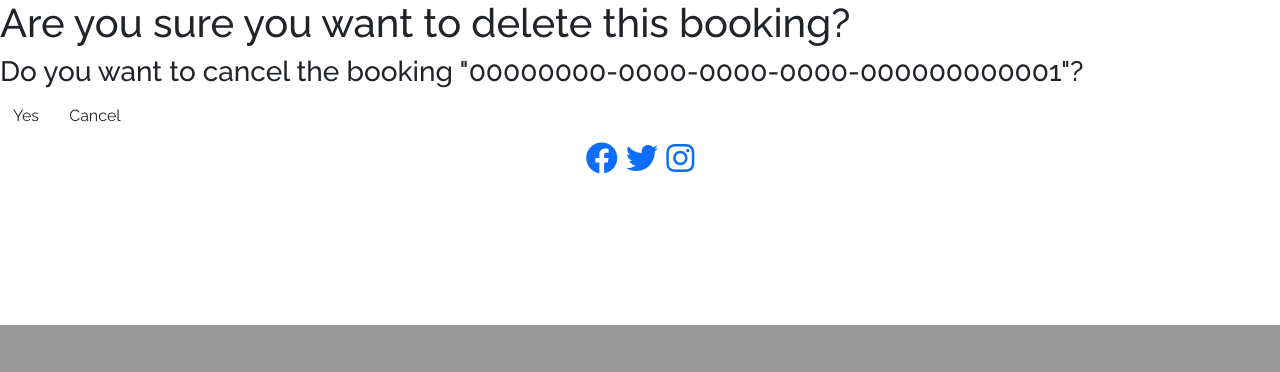
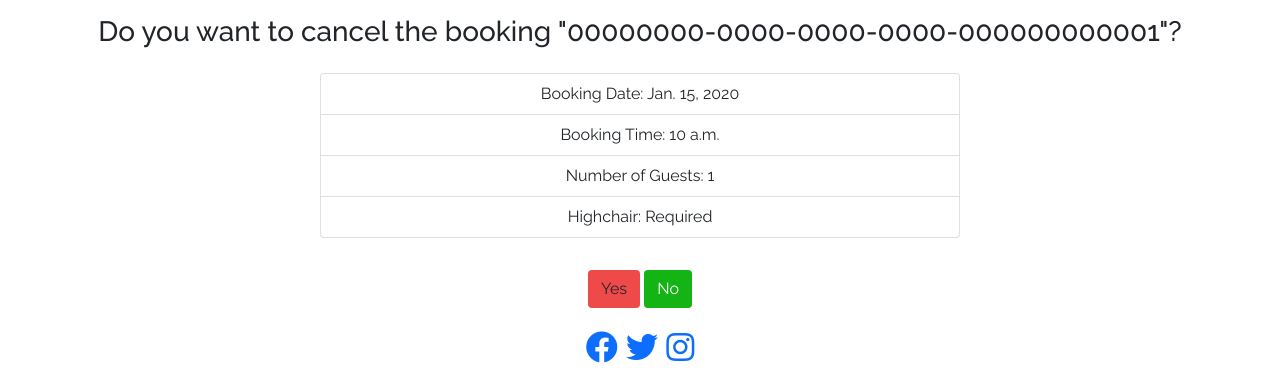
Before and after one commit to CW1224/reserve-a-place, a Django app: page /delete_booking/00000000-0000-0000-0000-000000000001/ in a window 1280 px wide. Shown: the part 475-847 px from the top of the page. Before the commit the page ends 800 px from the top, so only its background shows below. Run offline with Django 3.2, Linux system fonts and the light colour scheme; tables that the repository leaves empty hold one stand-in row (values such as "Sample post").

Commit message:
Added css for bookings

```diff
--- a/static/css/styling.css
+++ b/static/css/styling.css
@@ -53,8 +53,16 @@ body {
     background: rgb(238, 74, 74);
 }
 
+.btn-red:hover {
+    background-color: rgb(164, 33, 33);
+}
+
 .btn-cream {
     background: rgb(248, 232, 151);
+}
+
+.btn-cream:hover {
+    background-color: rgb(249, 193, 136) ;
 }
 
 /*Styling lists*/
--- a/templates/delete_booking.html
+++ b/templates/delete_booking.html
@@ -2,18 +2,32 @@
 
 {% block content %}
 
-<h1>Are you sure you want to delete this booking?</h1>
-<div class="">
+<div class="col-12 mt-3 text-center">
     <form action="." method="POST">
         {% csrf_token %}
 
-        <h3>Do you want to cancel the booking "{{ booking.booking_id }}"?</h3>
+        <h3 class="mb-4">Do you want to cancel the booking "{{ booking.booking_id }}"?</h3>
 
-        <button class="btn" type="submit">Yes</button>
-
-        <a class="btn" href="{% url 'reservations' %}">
-            Cancel
-        </a>
+        <div>
+            <ul class="list-group w-50 mx-auto">
+                <li class="list-group-item">Booking Date: {{ booking.booking_date }}</li>
+                <li class="list-group-item">Booking Time: {{ booking.booking_time }}</li>
+                <li class="list-group-item">Number of Guests: {{ booking.number_guests }}</li>
+                <li class="list-group-item">Highchair:
+                    {% if booking.high_chair == True %}
+                    Required
+                    {% else %}
+                    Not Required
+                    {% endif %}
+                </li>
+            </ul>
+        </div>
+        <div class="text-center mt-3">
+            <button class="btn btn-red my-3" type="submit">Yes</button>
+            <a class="btn button_green my-3" href="{% url 'reservations' %}">
+                No
+            </a>
+        </div>
     </form>
 </div>
 {% endblock %}
--- a/templates/reservations.html
+++ b/templates/reservations.html
@@ -13,7 +13,7 @@
                     <div class="card-body">
                         <div class="row">
                             <div class="col">
-                                <h5 class="card-title">Booking Reference:</h5>
+                                <h5 class="card-title"><strong>Booking Reference:</strong></h5>
                             </div>
                             <div class="col-5">
                                 <a href="{% url 'edit_booking' booking.booking_id %}" class="btn btn-sm btn-cream">Modify Booking</a>
@@ -21,9 +21,9 @@
                             </div>
                         </div>
 
-                        <a href="">{{ booking.booking_id }}</a>
+                        <p class="small">{{ booking.booking_id }}</p>
                         <p class="card-text col">
-                            Booking Status: {% if booking.status == 1 %}
+                            <strong>Booking Status:</strong> {% if booking.status == 1 %}
                             Booking Accepted
                             {% else %}
                             Booking Requested
```
Also changed, not shown: templates/edit_booking.html (+5 -4 lines).
